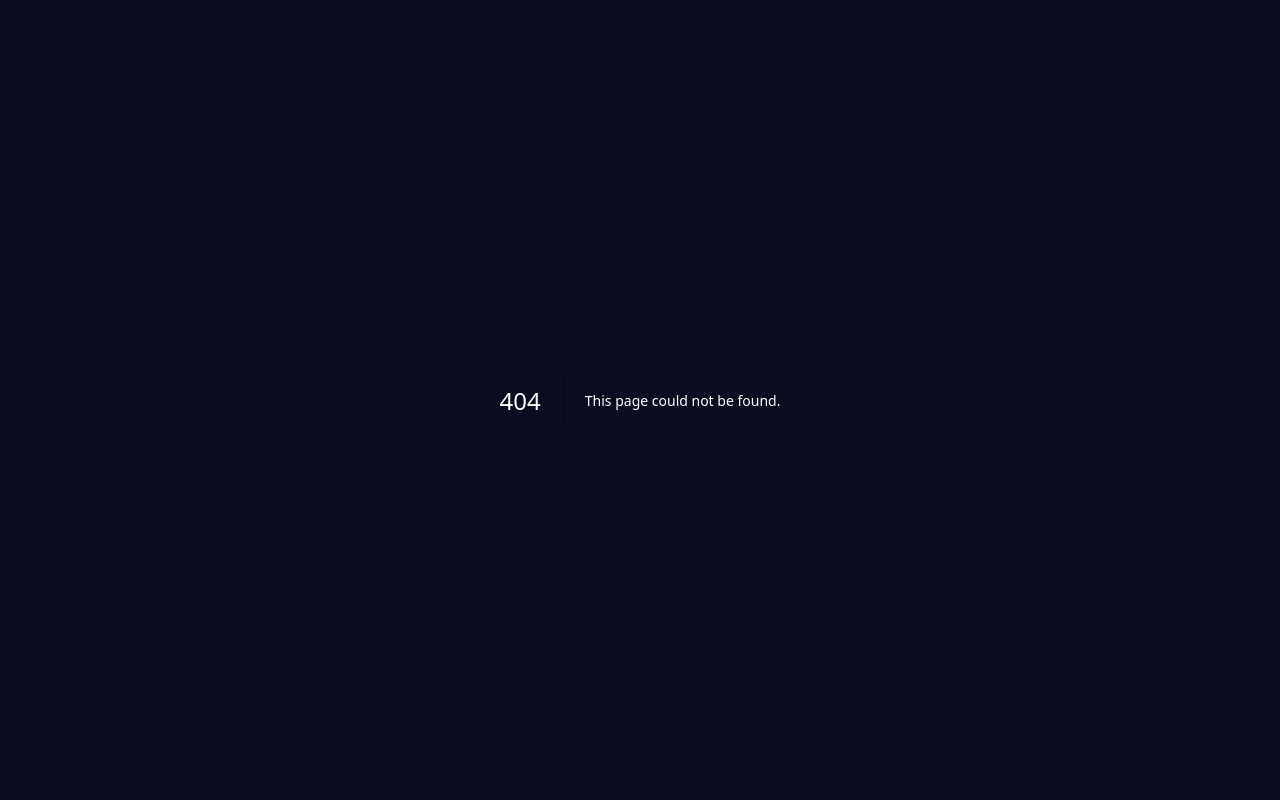
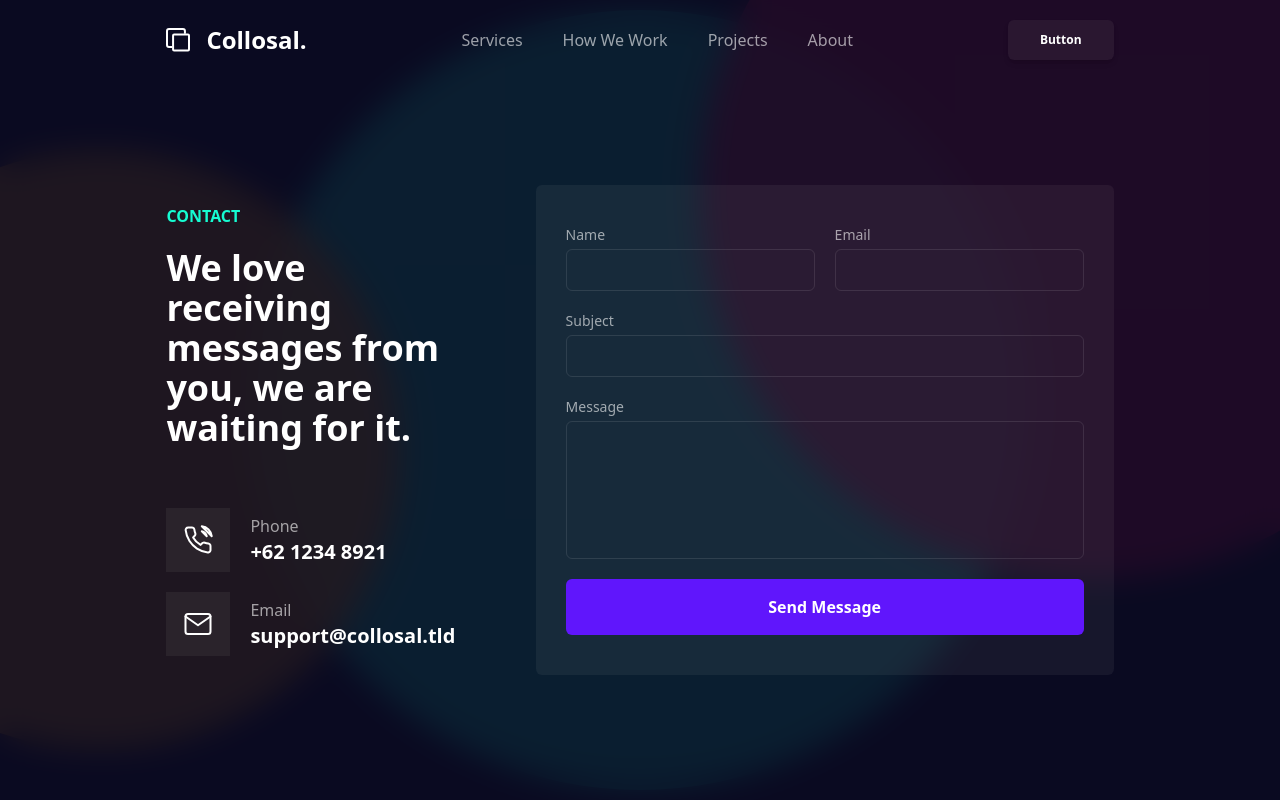
Before and after one commit to Rakemoon/collosal-slicing-figma, a Next.js app: page /contact in a window 1280 px wide. Before the commit this address had no page. Shown: the top 800 px of the page. Built offline with nearby package versions, Linux system fonts and the light colour scheme.

Commit message:
feat: Contact Page (#3)

```diff
--- /dev/null
+++ b/src/app/contact/page.tsx
@@ -0,0 +1,69 @@
+import Button from "#components/atoms/button";
+import Input from "#components/atoms/input";
+import Label from "#components/atoms/label";
+import PageTitle from "#components/atoms/page-title";
+import Section from "#components/atoms/section";
+import SectionBadge from "#components/atoms/section-badge";
+import MailIcon from "#components/icons/mail";
+import PhoneCallIcon from "#components/icons/phone-call";
+import { ListIcon } from "#components/molecules/icon-card";
+import Form from "#components/organism/form";
+
+export default function ContactPage() {
+    return <>
+        <Section>
+            <Section.Back isFirst />
+            <Section.Front isFirst>
+                <div className="flex flex-row gap-20 items-center my-auto justify-between max-md:flex-col">
+                    <div className="flex flex-col gap-5">
+                        <SectionBadge>CONTACT</SectionBadge>
+                        <PageTitle>We love receiving messages from you, we are waiting for it.</PageTitle>
+
+                        <ListIcon
+                            icon={<PhoneCallIcon />}
+                            keyVal="Phone"
+                            value="+62 1234 8921"
+                            className="mt-10"
+                        />
+                        <ListIcon
+                            icon={<MailIcon />}
+                            keyVal="Email"
+                            value="support@collosal.tld"
+                        />
+                    </div>
+                    <div className="w-fit h-fit bg-light rounded-md py-5 px-2.5 max-md:w-full">
+                        <Form>
+                            <Form.Line>
+                                <Form.Value>
+                                    <Label htmlFor="name">Name</Label>
+                                    <Input type="text" id="name" />
+                                </Form.Value>
+                                <Form.Value>
+                                    <Label htmlFor="email">Email</Label>
+                                    <Input type="email" id="email" />
+                                </Form.Value>
+                            </Form.Line>
+                            <Form.Line>
+                                <Form.Value>
+                                    <Label htmlFor="subject">Subject</Label>
+                                    <Input type="text" id="subject" />
+                                </Form.Value>
+                            </Form.Line>
+                            <Form.Line>
+                                <Form.Value>
+                                    <Label htmlFor="message">Message</Label>
+                                    <textarea className="rounded-md bg-transparent border-white border border-opacity-10 outline-none p-2 resize-none" rows={5} id="message"></textarea>
+                                </Form.Value>
+                            </Form.Line>
+                            <Form.Line>
+                                <Form.Value>
+                                    <Button>Send Message</Button>
+                                </Form.Value>
+                            </Form.Line>
+                        </Form>
+                    </div>
+                </div>
+            </Section.Front>
+        </Section>
+    </>;
+}
--- /dev/null
+++ b/src/components/icons/mail.tsx
@@ -0,0 +1,6 @@
+export default function MailIcon() {
+    return <svg width="30" height="30" viewBox="0 0 30 30" fill="none" xmlns="http://www.w3.org/2000/svg">
+        <path d="M5 5H25C26.375 5 27.5 6.125 27.5 7.5V22.5C27.5 23.875 26.375 25 25 25H5C3.625 25 2.5 23.875 2.5 22.5V7.5C2.5 6.125 3.625 5 5 5Z" stroke="white" strokeWidth="2" strokeLinecap="round" strokeLinejoin="round"/>
+        <path d="M27.5 7.5L15 16.25L2.5 7.5" stroke="white" strokeWidth="2" strokeLinecap="round" strokeLinejoin="round"/>
+    </svg>;
+}
--- /dev/null
+++ b/src/components/icons/phone-call.tsx
@@ -0,0 +1,5 @@
+export default function PhoneCallIcon() {
+    return <svg width="30" height="30" viewBox="0 0 30 30" fill="none" xmlns="http://www.w3.org/2000/svg">
+        <path d="M18.8123 6.25C20.0332 6.48821 21.1553 7.08532 22.0349 7.96492C22.9145 8.84452 23.5116 9.96658 23.7498 11.1875L18.8123 6.25ZM18.8123 1.25C21.3489 1.5318 23.7143 2.66772 25.5201 4.47126C27.3259 6.2748 28.4648 8.63876 28.7498 11.175L18.8123 1.25ZM27.4998 21.15V24.9C27.5012 25.2481 27.4299 25.5927 27.2904 25.9117C27.151 26.2307 26.9464 26.517 26.6899 26.7523C26.4334 26.9877 26.1305 27.1669 25.8007 27.2784C25.471 27.3899 25.1215 27.4313 24.7748 27.4C20.9283 26.9821 17.2335 25.6677 13.9873 23.5625C10.9671 21.6433 8.40647 19.0827 6.48729 16.0625C4.37477 12.8015 3.0601 9.08874 2.64979 5.225C2.61856 4.87933 2.65964 4.53095 2.77042 4.20203C2.8812 3.87311 3.05926 3.57086 3.29325 3.31453C3.52725 3.05819 3.81205 2.85339 4.12953 2.71315C4.44702 2.57292 4.79022 2.50033 5.13729 2.5H8.8873C9.49393 2.49403 10.082 2.70885 10.542 3.10442C11.002 3.49998 11.3024 4.04931 11.3873 4.65C11.5456 5.85008 11.8391 7.02841 12.2623 8.1625C12.4305 8.6099 12.4669 9.09614 12.3672 9.5636C12.2675 10.0311 12.0359 10.4601 11.6998 10.8L10.1123 12.3875C11.8917 15.5169 14.4829 18.1081 17.6123 19.8875L19.1998 18.3C19.5397 17.9639 19.9687 17.7323 20.4362 17.6326C20.9037 17.5329 21.3899 17.5693 21.8373 17.7375C22.9714 18.1607 24.1497 18.4542 25.3498 18.6125C25.957 18.6982 26.5115 19.004 26.908 19.4719C27.3044 19.9397 27.515 20.537 27.4998 21.15Z" stroke="white" strokeWidth="2" strokeLinecap="round" strokeLinejoin="round"/>
+    </svg>;
+}
--- a/src/components/organism/navbar.tsx
+++ b/src/components/organism/navbar.tsx
@@ -51,7 +51,7 @@ export default function Navbar({ variant, className = "", navSelected }: NavbarP
             className="shadow-md max-sm:hidden"
             colorScheme="white"
             colorVariant="light"
-            size="sm">Contact</Button>
+            size="sm"><Link href="/contact">Button</Link></Button>
         <label className="h-5 w-5 rounded-full bg-light shadow-md hidden max-sm:block" htmlFor="navbar"></label>
     </nav>;
 }
```
